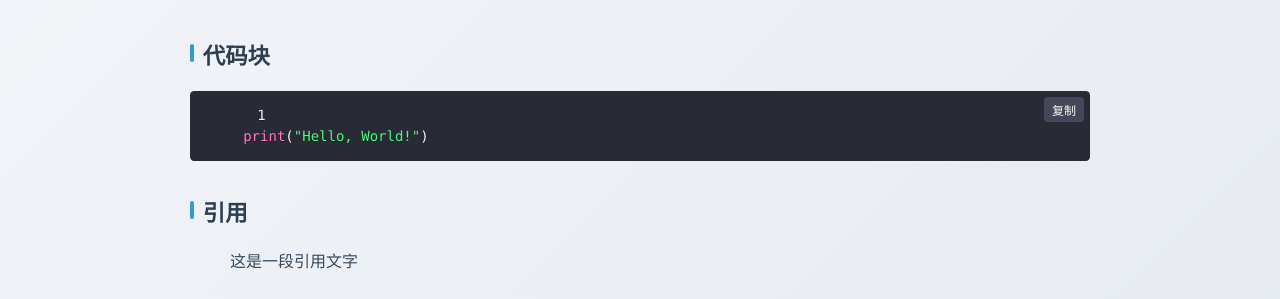
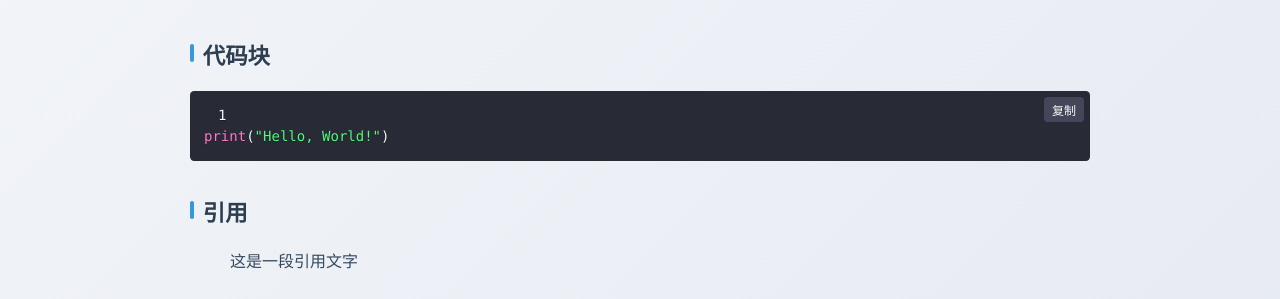
Before and after one commit to Justa-Cai/Justa-Cai, a Jekyll site: the page built from posts/first-post.md, in a window 1280 px wide. Shown: the part 645-944 px from the top of the page. Built offline with Jekyll 4.4.1, drawn with Linux system fonts in a browser that asks for light colours; nearby versions of some CDN libraries; comment, search, counter and statistics services are not loaded.

Commit message:
彻底移除行号相关代码和样式以确保数字正常显示

```diff
--- a/_layouts/post.html
+++ b/_layouts/post.html
@@ -100,48 +100,6 @@ pre code {
         font-size: 12px;
     }
 }
-
-/* 行号样式 */
-pre.line-numbers {
-    position: relative;
-    padding-left: 3.8em;
-    counter-reset: linenumber;
-    white-space: pre;
-}
-
-pre.line-numbers > code {
-    white-space: inherit;
-    position: relative;
-    z-index: 1;
-}
-
-.line-numbers .line-numbers-rows {
-    position: absolute;
-    pointer-events: none;
-    top: 0;
-    left: -3.8em;
-    width: 3em;
-    font-size: 100%;
-    letter-spacing: -1px;
-    border-right: 1px solid #44475a;
-    user-select: none;
-    height: 100%;
-    z-index: 0;
-}
-
-.line-numbers-rows > span {
-    pointer-events: none;
-    display: block;
-    counter-increment: linenumber;
-}
-
-.line-numbers-rows > span:before {
-    content: counter(linenumber);
-    color: #6272a4;
-    display: block;
-    padding-right: 0.8em;
-    text-align: right;
-}
 </style>
 
 <div class="back-button">
@@ -162,9 +120,8 @@ pre.line-numbers > code {
   <a href="javascript:history.back()" class="btn">← 返回</a>
 </div>
 
-<!-- Prism.js 主题和行号插件 -->
+<!-- Prism.js 主题 -->
 <link rel="stylesheet" href="https://cdn.jsdelivr.net/npm/prismjs@1.29.0/themes/prism-tomorrow.min.css">
-<!-- <link rel="stylesheet" href="https://cdn.jsdelivr.net/npm/prismjs@1.29.0/plugins/line-numbers/prism-line-numbers.min.css"> -->
 
 <!-- Dracula 主题覆盖样式 -->
 <style>
@@ -191,43 +148,6 @@ pre[class*="language-"] {
     overflow: auto;
     border-radius: 0.3em;
     background: #282a36;
-}
-
-pre[class*="language-"].line-numbers {
-    position: relative;
-    padding-left: 3.8em;
-    counter-reset: linenumber;
-}
-
-pre[class*="language-"].line-numbers > code {
-    position: relative;
-    white-space: inherit;
-}
-
-.line-numbers .line-numbers-rows {
-    position: absolute;
-    pointer-events: none;
-    top: 0;
-    font-size: 100%;
-    left: -3.8em;
-    width: 3em;
-    /* works for line-numbers below 1000 lines */
-    letter-spacing: -1px;
-    border-right: 1px solid #999;
-    user-select: none;
-}
-
-.line-numbers-rows > span {
-    display: block;
-    counter-increment: linenumber;
-}
-
-.line-numbers-rows > span:before {
-    content: counter(linenumber);
-    color: #999;
-    display: block;
-    padding-right: 0.8em;
-    text-align: right;
 }
 
 :not(pre) > code[class*="language-"],
@@ -316,7 +236,6 @@ pre[class*="language-"] {
 <script src="https://cdn.jsdelivr.net/npm/prismjs@1.29.0/components/prism-cpp.min.js"></script>
 <script src="https://cdn.jsdelivr.net/npm/prismjs@1.29.0/components/prism-css.min.js"></script>
 <script src="https://cdn.jsdelivr.net/npm/prismjs@1.29.0/components/prism-python.min.js"></script>
-<!-- <script src="https://cdn.jsdelivr.net/npm/prismjs@1.29.0/plugins/line-numbers/prism-line-numbers.min.js"></script> -->
 
 <!-- 自定义Prism语法定义，禁用数字token -->
 <script>
```
Also changed, not shown: other parts of _layouts/post.html (+0 -7 lines).
